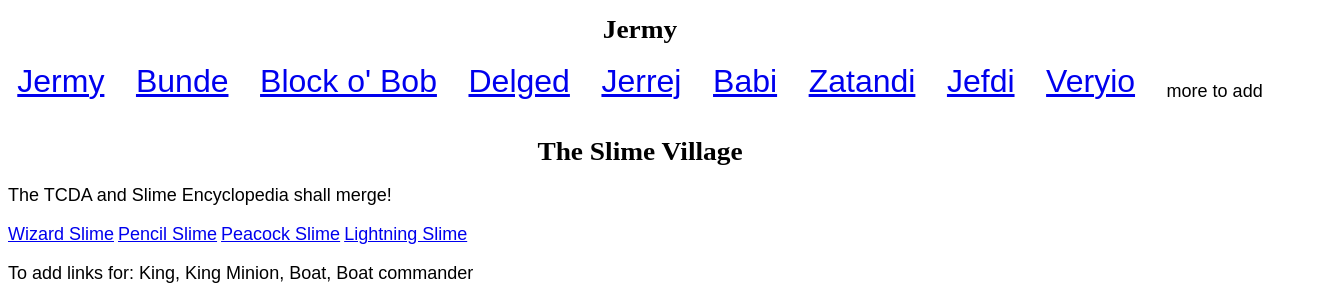
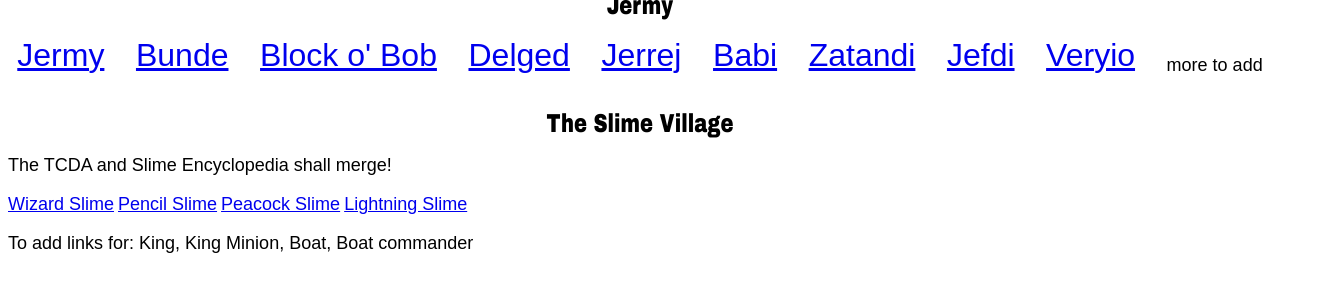
Before and after one commit to wazefuk/The-Character-Doc-Archive, a plain HTML site: page index.html in a window 1280 px wide. Shown: the part 662-964 px from the top of the page, 1335 px wide, since content can reach past the window. After the commit the page ends 934 px from the top, so only its background shows below. Drawn offline with Linux system fonts and the light colour scheme.

Commit message:
Update CSS for TCDA.css

```diff
--- a/CSS/TCDA.css
+++ b/CSS/TCDA.css
@@ -1,7 +1,8 @@
 h1,h2,h3,h4,h5,h6{
     font-size-adjust: 0.61;
     text-align: center;
-    transform: scaleX(1.1);
+    transform: scaleX(0.9) scaleY(1.2);
+    font-family: 'Wide Latin', 'Arial Black', Impact, Arial, sans-serif;
 }
 
 p,ul,ol,a{
@@ -29,6 +30,6 @@ p,ul,ol,a{
 }
 
 @keyframes mike{
-    0%,100%{transform: translateX(3);}
+    0%,100%{transform: translateX(3em);}
     50%{transform: translateX(0);}
 }
```
